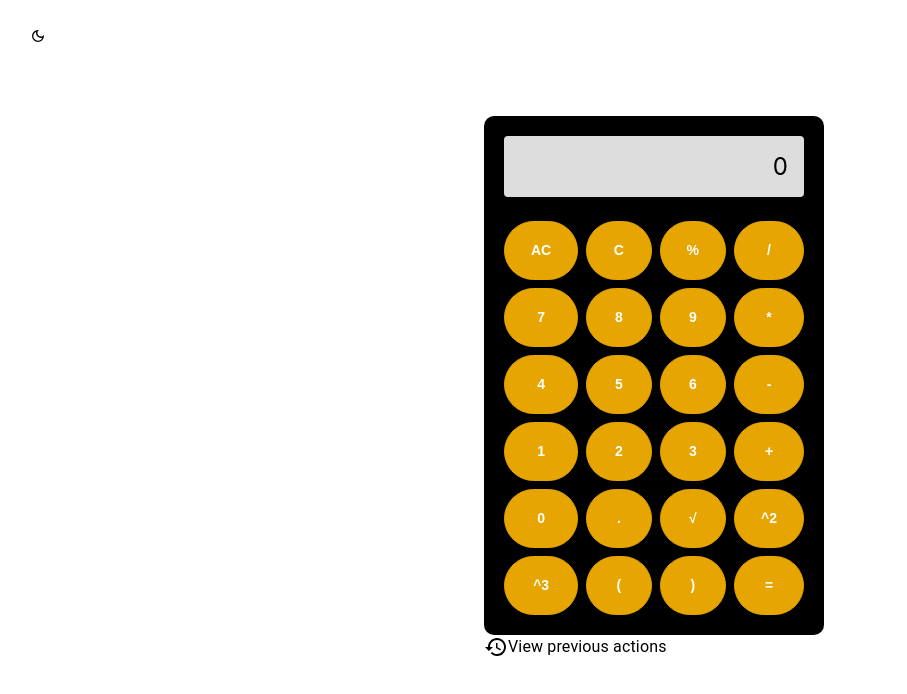
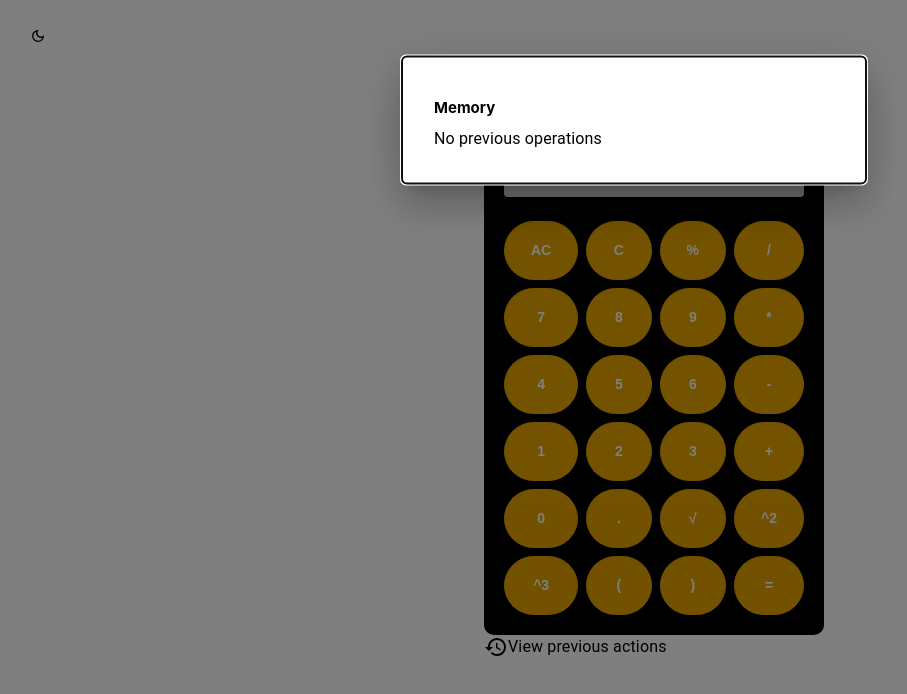
Before and after one commit to MinayeAliyeva/Calculator-App, a React (Create React App) app in the folder my-app/: page / in a window 1280 px wide. Both pictures are taken after a click on the element "View previous actions". Shown: the top 694 px of the page, without its empty margins (6-913 px from the left). Built offline with nearby package versions, Linux system fonts and the light colour scheme.

Commit message:
feature(feature/modal):Added clear modal functionality

```diff
--- a/my-app/package.json
+++ b/my-app/package.json
@@ -3,9 +3,10 @@
   "version": "0.1.0",
   "private": true,
   "dependencies": {
-    "@emotion/react": "^11.13.0",
+    "@emotion/react": "^11.13.3",
     "@emotion/styled": "^11.13.0",
     "@mui/base": "^5.0.0-beta.40",
+    "@mui/icons-material": "^5.16.7",
     "@mui/material": "^5.16.7",
     "@testing-library/jest-dom": "^5.17.0",
     "@testing-library/react": "^13.4.0",
--- a/my-app/src/components/Calculator.tsx
+++ b/my-app/src/components/Calculator.tsx
@@ -1,25 +1,34 @@
-import { useCallback, useState, useMemo } from "react";
+import { useCallback, useState, useMemo, useEffect } from "react";
 import CalcBtn from "./Button";
-import { Box, Button, List, ListItem, Typography } from "@mui/material";
+import {
+  Box,
+  IconButton,
+  List,
+  ListItem,
+  Modal,
+  Typography,
+} from "@mui/material";
 import { evaluateExpression } from "../helpers/evaluateExpression";
 import { useTheme } from "../context/ThemeContext";
 import ThemeToggle from "./ThemeToogle";
 import Display from "./Display";
 import HistoryIcon from "@mui/icons-material/History";
+import DeleteIcon from "@mui/icons-material/Delete";
+
+import { HandlerKey, THandlers } from "../types/interface";
 import {
   boxSxStyleDarkMood,
   boxSxStyleLightMood,
   buttons,
+  modalStyle,
   operators,
 } from "../constants/constands";
-import { HandlerKey, THandlers } from "../types/interface";
-import { cursorTo } from "readline";
 
 const Calculator = () => {
   const [display, setDisplay] = useState("");
   const [operations, setOperations] = useState<string[]>([]);
   const { isDarkMode } = useTheme();
-  const [showMemory, setShowMemory] = useState(false);
+  const [open, setOpen] = useState(false);
 
   const addOperationToMemory = useCallback((operation: string) => {
     setOperations((prevOps) => [...prevOps, operation]);
@@ -41,7 +50,7 @@ const Calculator = () => {
 
   const handleAllClearClick = useCallback(() => {
     setDisplay("");
-    setOperations([]);
+    setOperations([]); // Clear operations here if desired
   }, []);
 
   const handlePercentageClick = useCallback(() => {
@@ -118,6 +127,14 @@ const Calculator = () => {
     [handlers, handleValueClick]
   );
 
+  const handleOpen = () => setOpen(true);
+  const handleClose = () => setOpen(false);
+  const deleteInsideModal = () => {
+    setOperations([]);
+  };
+
+  const isButtonDisabled = operations.length === 0;
+
   return (
     <>
       <ThemeToggle />
@@ -132,7 +149,7 @@ const Calculator = () => {
       >
         <Box sx={isDarkMode ? boxSxStyleDarkMood : boxSxStyleLightMood}>
           <Display display={display} isDarkMode={isDarkMode} />
-          {buttons?.map((value) => (
+          {buttons?.map((value: string) => (
             <CalcBtn
               onClick={() => handleClick(value)}
               key={value}
@@ -142,28 +159,69 @@ const Calculator = () => {
         </Box>
         <Box
           style={{ cursor: "pointer" }}
-          onClick={() => setShowMemory(!showMemory)}
+          onClick={handleOpen}
           sx={{ display: "flex" }}
         >
-          <HistoryIcon  />
+          <HistoryIcon />
           <Typography>View previous actions</Typography>
         </Box>
 
-        {showMemory && (
+        <Modal
+          open={open}
+          onClose={handleClose}
+          aria-labelledby="modal-modal-title"
+          aria-describedby="modal-modal-description"
+        >
+          <Box sx={modalStyle}>
+            <h1 style={{ fontSize: "15px" }}>Memory</h1>
+            {operations.length > 0 ? (
               <List
                 sx={{
                   mt: 2,
-              backgroundColor: isDarkMode ? "#333" : "#fff",
+                  backgroundColor: isDarkMode ? "#222" : "#f9f9f9",
                   borderRadius: 2,
                   padding: 2,
-              color: isDarkMode ? "#fff" : "#000",
+                  color: isDarkMode ? "#e0e0e0" : "#333",
+                  boxShadow: "0px 4px 12px rgba(0, 0, 0, 0.1)",
                 }}
               >
                 {operations.map((operation, index) => (
-              <ListItem key={index}>{operation}</ListItem>
+                  <ListItem
+                    key={index}
+                    sx={{
+                      borderRadius: 1,
+                      padding: "8px 12px",
+                      marginBottom: "8px",
+                      backgroundColor: isDarkMode ? "#444" : "#fff",
+                      transition: "background-color 0.3s ease",
+                      "&:hover": {
+                        backgroundColor: isDarkMode ? "#555" : "#eaeaea",
+                      },
+                    }}
+                  >
+                    {operation}
+                  </ListItem>
                 ))}
+                <Box sx={{ display: "flex", alignItems: "center" }}>
+                  <Typography sx={{ fontSize: "13px" }}>
+                    Clear All Memory
+                  </Typography>
+
+                  <IconButton
+                    onClick={deleteInsideModal}
+                    aria-label="delete"
+                    disabled={isButtonDisabled}
+                    style={{ color: "#E6A500" }}
+                  >
+                    <DeleteIcon />
+                  </IconButton>
+                </Box>
               </List>
+            ) : (
+              <Typography>No previous operations</Typography>
             )}
+          </Box>
+        </Modal>
       </Box>
     </>
   );
--- a/my-app/src/constants/constands.ts
+++ b/my-app/src/constants/constands.ts
@@ -42,3 +42,16 @@ export const boxSxStyleLightMood = {
   ...boxSxStyle,
   backgroundColor: "#000",
 };
+
+export const modalStyle = {
+  position: "absolute",
+  top: "15%",
+  left: "50%",
+  transform: "translate(-50%, -50%)",
+  width: 400,
+  bgcolor: "background.paper",
+  borderRadius:"5px",
+  boxShadow: 24,
+  p: 4,
+
+};
```
Also changed, not shown: 1 other file (tests, documents, lock files or other folders). Lines whose indentation alone changed are shown as unchanged.
